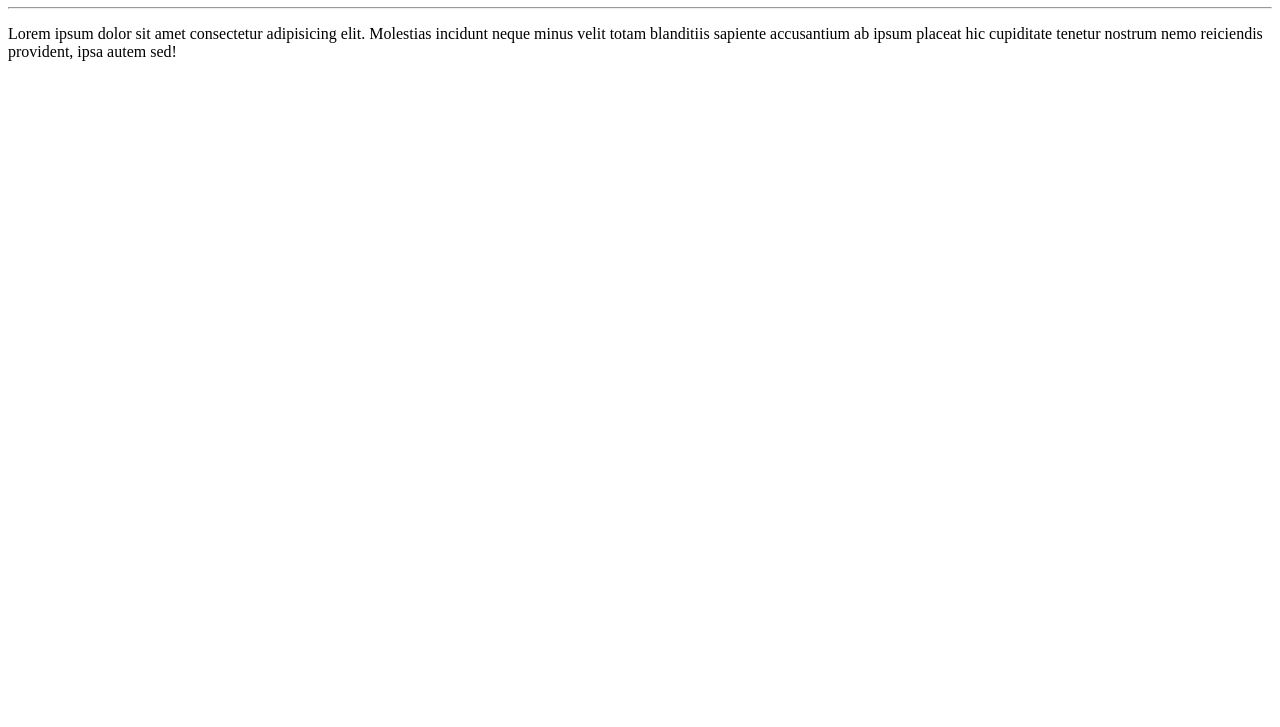
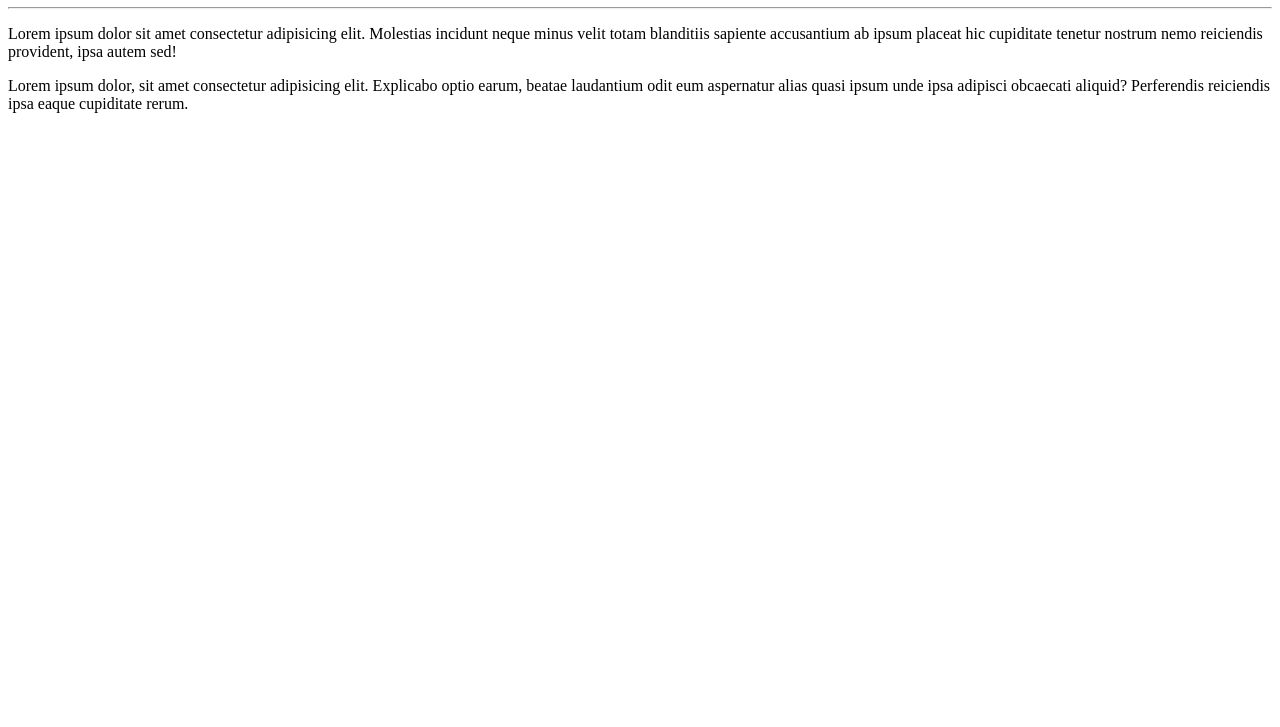
Before and after one commit to Guizerocool/Ola-Mundo, a plain HTML site: page site exemplo/index.html in a window 1280 px wide. Shown: the part 73-800 px from the top of the page. Drawn offline with Linux system fonts and the light colour scheme.

Commit message:
adicionei um paragrafo

```diff
--- a/site exemplo/index.html
+++ b/site exemplo/index.html
@@ -9,6 +9,7 @@
     <h1>Olá, MUndo!</h1>
     <hr>
     <p>Lorem ipsum dolor sit amet consectetur adipisicing elit. Molestias incidunt neque minus velit totam blanditiis sapiente accusantium ab ipsum placeat hic cupiditate tenetur nostrum nemo reiciendis provident, ipsa autem sed!</p>
+    <p>Lorem ipsum dolor, sit amet consectetur adipisicing elit. Explicabo optio earum, beatae laudantium odit eum aspernatur alias quasi ipsum unde ipsa adipisci obcaecati aliquid? Perferendis reiciendis ipsa eaque cupiditate rerum.</p>
 
 </body>
 </html>
```
